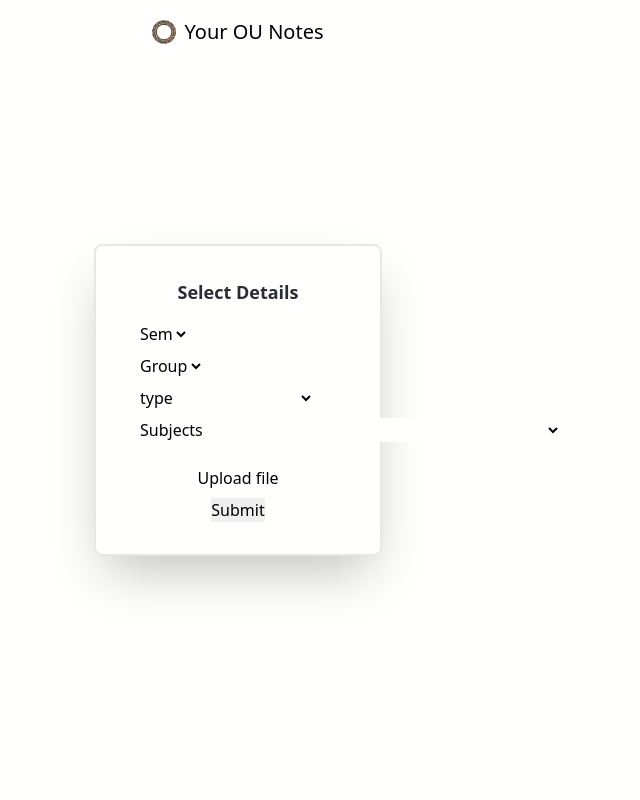
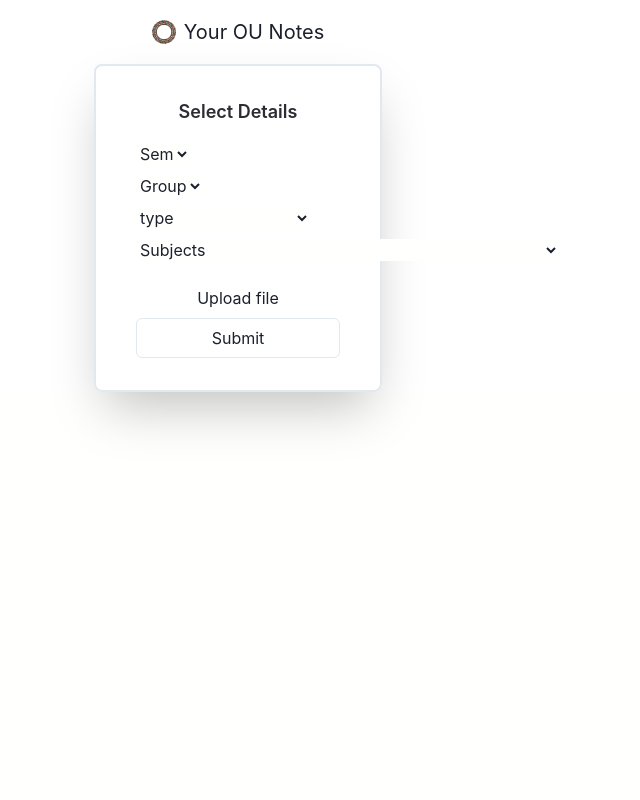
Before and after one commit to shareef99/yourounotes, a Next.js app: page /upload in a window 1280 px wide. Shown: the top 800 px of the page, without its empty margins (402-1042 px from the left). Built offline with nearby package versions, Linux system fonts and the light colour scheme.

Commit message:
🛠 config chakra ui

```diff
--- a/components/Layout.tsx
+++ b/components/Layout.tsx
@@ -11,7 +11,7 @@ export const Layout = ({ children }: Props) => {
         <>
             <Navbar />
             <main>{children}</main>
-            <Footer />
+            {/* <Footer /> */}
         </>
     );
 };
--- a/package.json
+++ b/package.json
@@ -8,9 +8,13 @@
         "start": "next start"
     },
     "dependencies": {
+        "@chakra-ui/react": "^1.6.6",
+        "@emotion/react": "^11.4.1",
+        "@emotion/styled": "^11.3.0",
         "@react-pdf-viewer/core": "^2.7.1",
         "@react-pdf-viewer/default-layout": "^2.7.1",
         "firebase": "^8.3.3",
+        "framer-motion": "^4.1.17",
         "next": "10.1.3",
         "pdfjs-dist": "^2.6.347",
         "react": "17.0.2",
--- a/pages/_app.js
+++ b/pages/_app.js
@@ -2,6 +2,7 @@ import "../styles/globals.scss";
 import "../styles/tailwind.css";
 import { Layout } from "../components/Layout";
 import Head from "next/head";
+import { ChakraProvider } from "@chakra-ui/react";
 
 function MyApp({ Component, pageProps }) {
     return (
@@ -46,9 +47,11 @@ function MyApp({ Component, pageProps }) {
                 <link rel="manifest" href="/icons/site.webmanifest" />
                 {/* Hotjar Tracking Code for https://yourounotes.vercel.app/  */}
             </Head>
-            <Layout head>
-                <Component {...pageProps} />
-            </Layout>
+            <ChakraProvider>
+                <Layout head>
+                    <Component {...pageProps} />
+                </Layout>
+            </ChakraProvider>
         </>
     );
 }
--- a/pages/upload.tsx
+++ b/pages/upload.tsx
@@ -1,3 +1,4 @@
+import { Box, Input } from "@chakra-ui/react";
 import { FC, useState } from "react";
 // import { storage, timestamp, db } from "../firebase";
 import details from "../public/details.json";
@@ -16,82 +17,15 @@ interface formData {
 const Upload: FC<Props> = () => {
     // const { user, admins } = useAuth();
 
-    const [uploadedFiles, setUploadedFiles] = useState<Array<File>>([]);
-
     // const handleNonAdminUploads = () => {
     //     if (!admins.includes(user.email)) {
     //         setMessage("We will notify you, When it is uploaded");
     //     }
     // };
 
-    const onSubmit = (data: formData) => {
-        // const promises: any = [];
-        // files.forEach((file, index) => {
-        //     let fileRef: firebase.default.storage.Reference;
-        //     if (admins.includes(user.email)) {
-        //         fileRef = storage.ref(
-        //             `${data.sem} sem/${data.group}/${data.subject}/${type}/${file?.name}`
-        //         );
-        //     } else {
-        //         fileRef = storage.ref(
-        //             `unchecked/${data.sem} sem/${data.group}/${data.subject}/${type}/${file?.name}`
-        //         );
-        //     }
-        //     const uploadTask = fileRef.put(file);
-        //     promises.push(uploadTask);
-        //     uploadTask.on(
-        //         "state_changed",
-        //         (snapshot: any) => {
-        //             setMessage(`Uploading file(s)...`);
-        //         },
-        //         (err: any) => {
-        //             setError(`Error while uploading! Try again in a while`);
-        //         },
-        //         async () => {
-        //             const url = await fileRef.getDownloadURL();
-        //             const createdAt = new Date(
-        //                 timestamp.now().seconds * 1000
-        //             ).toLocaleDateString();
-        //             await db
-        //                 .collection("notes")
-        //                 .doc(data.sem)
-        //                 .collection(data.group)
-        //                 .doc(data.subject)
-        //                 .collection(data.type)
-        //                 .add({
-        //                     url,
-        //                     email: user.email,
-        //                     createdBy: user.name,
-        //                     createdAt,
-        //                     group,
-        //                     sem,
-        //                     subject,
-        //                     name: file?.name,
-        //                     type,
-        //                 });
-        //         }
-        //     );
-        //     Promise.all(promises)
-        //         .then(() => {
-        //             setUploadedFiles(files);
-        //             setFiles([]);
-        //             handleNonAdminUploads();
-        //             setIsUploaded(true);
-        //             reset();
-        //             setMessage(undefined);
-        //         })
-        //         .catch((err) => {
-        //             setError(err.message);
-        //         });
-        // });
-    };
-
     return (
-        <section
-            id="popup"
-            className="w-full h-screen colCenter bg-whiteShade text-lightBlack -mt-16"
-        >
-            <div className="border-2 rounded-lg shadow-2xl px-10 py-8 mx-auto w-72 colCenter space-y-4">
+        <section>
+            <Box className="border-2 rounded-lg shadow-2xl px-10 py-8 mx-auto w-72 colCenter space-y-4">
                 <h3 className="font-semibold text-lg">Select Details</h3>
                 <form className="colCenter flex-wrap w-full space-y-2">
                     <label htmlFor="sem" className="w-full">
@@ -186,7 +120,7 @@ const Upload: FC<Props> = () => {
                         />
                     </label>
                     <label htmlFor="submit" className="w-full flexCenter">
-                        <input
+                        <Input
                             type="submit"
                             id="submit"
                             name="submit"
@@ -194,7 +128,7 @@ const Upload: FC<Props> = () => {
                         />
                     </label>
                 </form>
-            </div>
+            </Box>
         </section>
     );
 };
```
Also changed, not shown: 1 other file (tests, documents, lock files or other folders).
